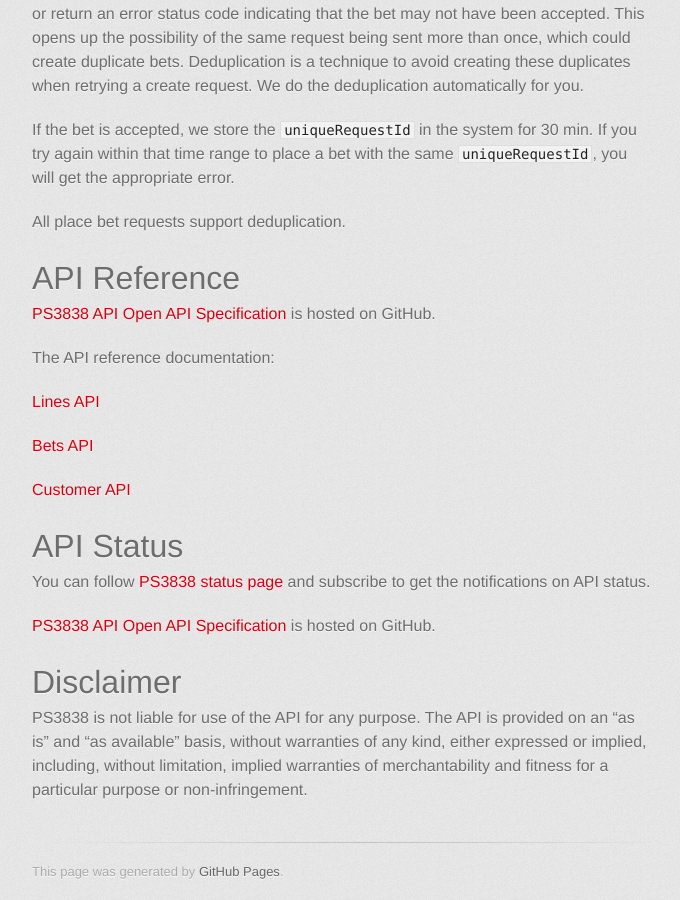
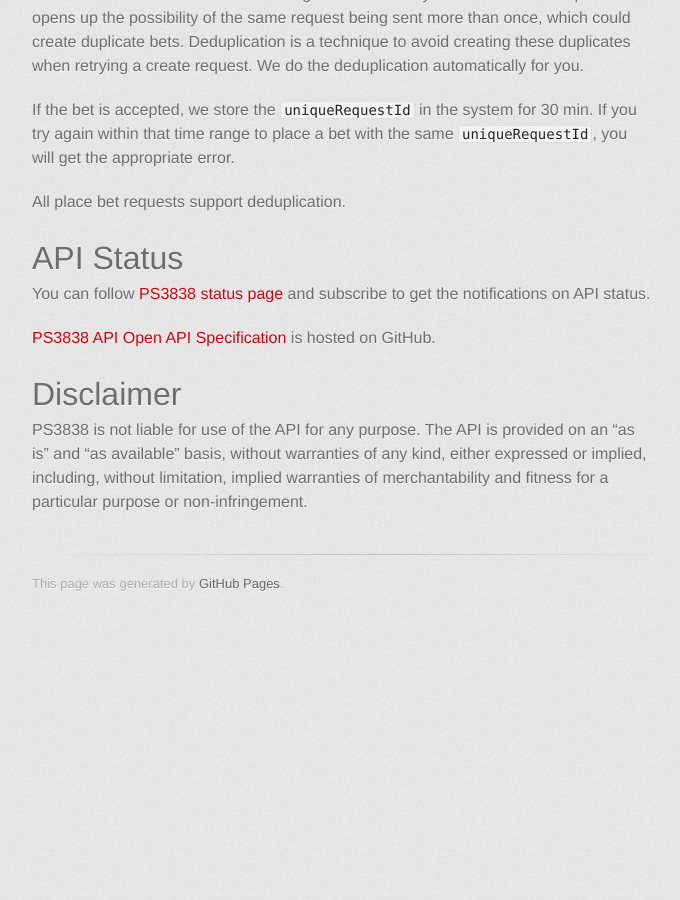
Before and after one commit to ps3838api/ps3838api.github.io, a Jekyll site: the page built from index.md, in a window 1280 px wide and 900 px high, scrolled down 1651 px. Shown: the whole window, without its empty margins (298-978 px from the left). Built offline with Jekyll 4.4.1, drawn with Linux system fonts in a browser that asks for light colours; some web fonts are replaced; our own code applies the rules of GitHub Pages for plain Markdown files; after the commit the page ends 2274 px from its top, so only the background shows below that; some of the changed text lies outside the part shown.

Commit message:
Update index.md

```diff
--- a/index.md
+++ b/index.md
@@ -7,9 +9,7 @@
 
 [Fair Use Policy](FairUsePolicy.md)
 
-# API Reference
-
-The API reference documentation:
+#### The API reference documentation:
 
 **[Lines API](https://ps3838api.github.io/docs?api=lines)**
 
@@ -70,20 +70,6 @@
 All place bet requests support deduplication.
 
 
-# API Reference
-
-**[PS3838 API Open API Specification](https://github.com/ps3838api/api-spec/tree/master/OpenAPI)** is hosted on GitHub.
-
-The API reference documentation:
-
-**[Lines API](https://ps3838api.github.io/docs?api=lines)**
-
-**[Bets API](https://ps3838api.github.io/docs?api=bets)**
-
-**[Customer API](https://ps3838api.github.io/docs?api=customer)**
-
-
-
 # API Status
 You can follow [PS3838 status page](https://status.ps3838.com/) and subscribe to get the notifications on API status.
 
```
Also changed, not shown: other parts of index.md (+2 -0 lines).
